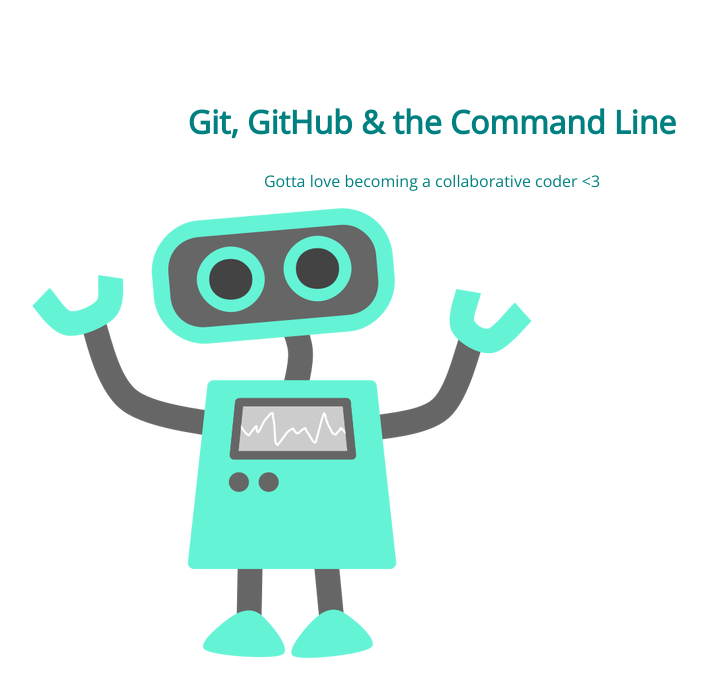
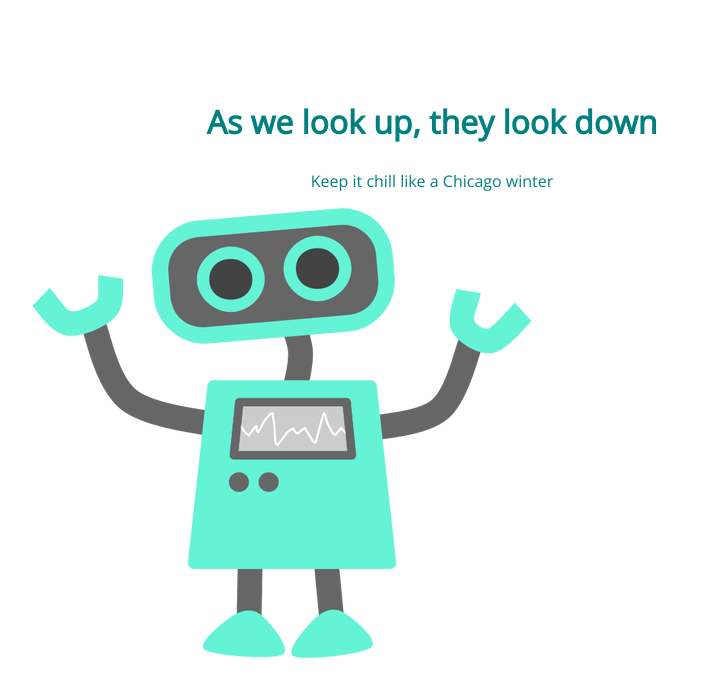
Before and after one commit to cyrellj/105-project, a plain HTML site: page index.html in a window 1280 px wide. Shown: the whole page, without its empty margins (208-915 px from the left). Drawn offline with nearby package versions, Linux system fonts and the light colour scheme.

Commit message:
changed h1 and p

```diff
--- a/index.html
+++ b/index.html
@@ -8,8 +8,8 @@
 </head>
 <body>
 	<section>
-		<h1>Git, GitHub & the Command Line</h1>
-		<p>Gotta love becoming a collaborative coder <3</p>
+		<h1>As we look up, they look down</h1>
+		<p>Keep it chill like a Chicago winter</p>
 		<img src="img/happy-blue-robot.png">
 	</section>
 </body>
```
